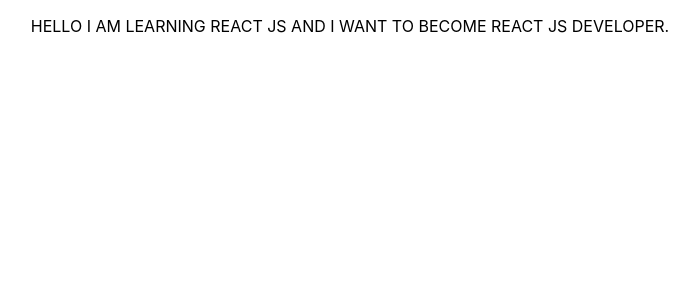
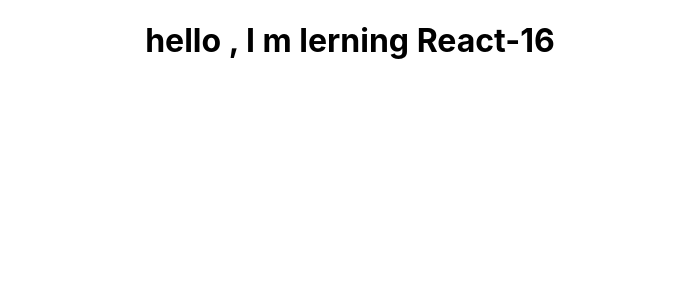
Before and after one commit to Sid-web6306/Learning-React-16, a React (Create React App) app: page / in a window 1280 px wide. Shown: the top 300 px of the page, without its empty margins (290-989 px from the left). Built offline with nearby package versions, Linux system fonts and the light colour scheme.

Commit message:
Learn About class component and jsx and understand React file Structure

```diff
--- a/package.json
+++ b/package.json
@@ -9,7 +9,7 @@
     "react-scripts": "4.0.0"
   },
   "scripts": {
-    "start": "react-scripts start",
+    "start": "set PORT=5000 && react-scripts start",
     "build": "react-scripts build",
     "test": "react-scripts test",
     "eject": "react-scripts eject"
--- a/src/App.js
+++ b/src/App.js
@@ -1,12 +1,14 @@
-
+import React, { Component } from 'react';
 import './App.css';
 
-function App() {
-  return (
-    <div className="App">
-      <p>HELLO I AM LEARNING  REACT JS AND I WANT TO BECOME REACT JS DEVELOPER.</p>
-    </div>
-  );
+export default class App extends Component {
+  render() {
+    //Another Way of writing a JSX
+    // return React.createElement('div',{className: 'App'},React.createElement('h1',null, 'Hello, I m learning React-16.'));
+    return(
+      <div className="App">
+        <h1>hello , I m lerning  React-16</h1>
+      </div>
+    );
+  }
 }
-
-export default App;
```
Also changed, not shown: 1 other file (tests, documents, lock files or other folders).
